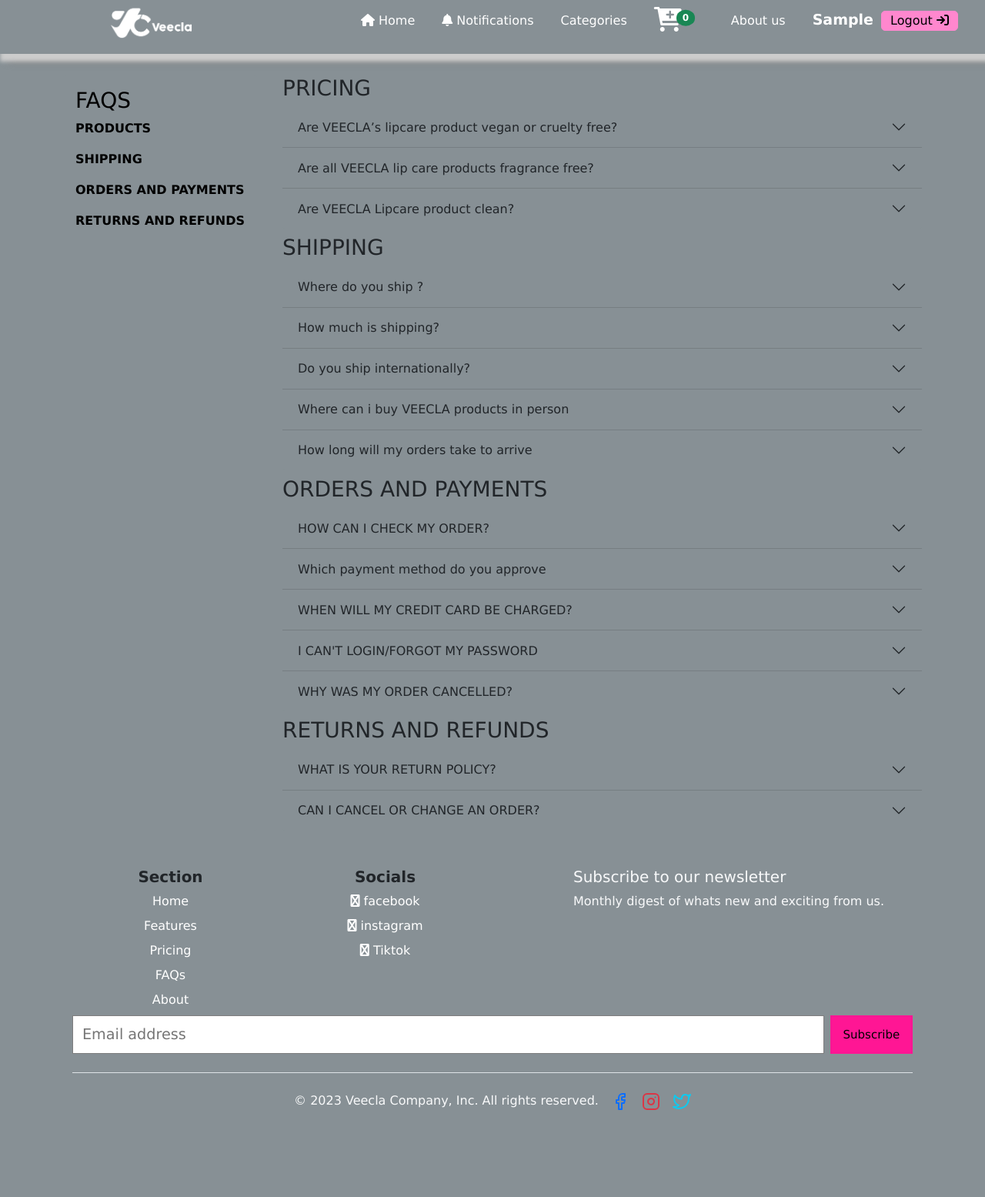
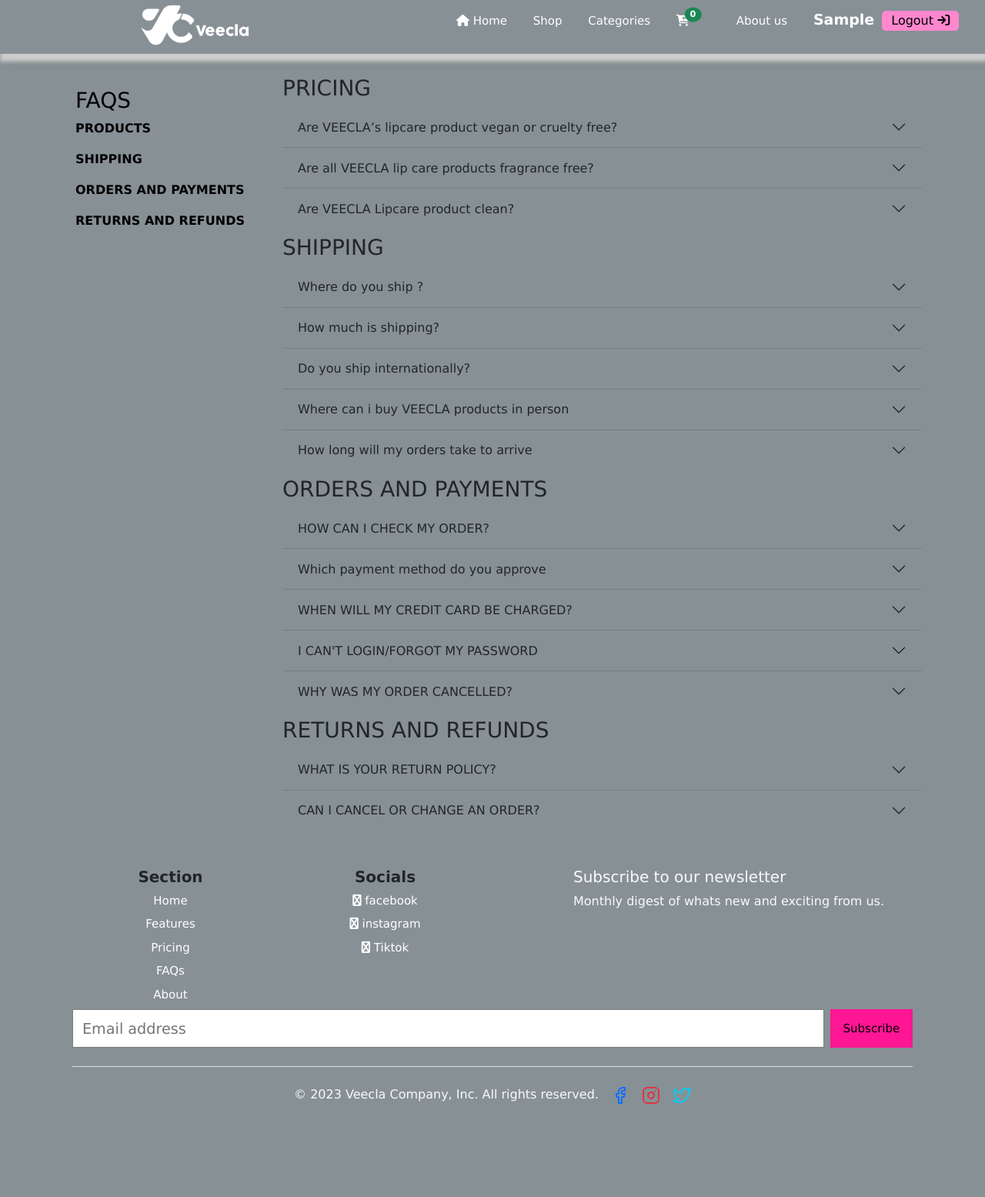
Before and after one commit to Joshuainfluence/veecla, a PHP site: page /veecla/log/faq.php in a window 1280 px wide. Shown: the whole page at 77% size. After the commit the page ends 1434 px from the top, so only its background shows below. Run offline with PHP 8.4, Linux system fonts and the light colour scheme; the visitor is signed in with stand-in values (Sample User, id 1); data that the repository does not hold is empty; some libraries are stand-ins or nearby versions.

Commit message:
successful

```diff
--- a/assets/nav.css
+++ b/assets/nav.css
@@ -32,7 +32,7 @@
 .logo {
     font-weight: 600;
     margin-left: 2%;
-    width: 30%;
+    width: 40%;
     height: auto;
     font-family: Verdana, Geneva, Tahoma, sans-serif;
 }
@@ -44,7 +44,7 @@
 }
 
 .links {
-    width: 70%;
+    width: 60%;
 
 }
 
@@ -60,6 +60,7 @@
 li a {
     text-decoration: none;
     color: #fff;
+    font-size: 15px;
 }
 
 li a:hover {
--- a/header.php
+++ b/header.php
@@ -52,20 +52,25 @@
             </style>
 
             <div class="buttons-tin">
-                <a href="../cart/checkout.php" class="cart-img"><i class="fa fa-cart-plus fa-2x"></i>
+                <style>
+                    span .badge{
+                        font-size: 15px;
+                    }
+                </style>
+                <a href="../cart/checkout.php" class="cart-img"><i class="fa fa-cart-plus fa-1x"></i>
                     <span class="position-relative top-0 start-60 translate-middle badge rounded-circle bg-success">
                         <?= count($rows, COUNT_NORMAL) ?>
                         <span class="visually-hidden">unread messages</span>
                     </span>
                 </a>
 
-                <button class="mobile-nav-toggle" aria-expanded="false" aria-controls=".links"><i class="fa fa-bars fa-2x"></i></button>
+                <button class="mobile-nav-toggle" aria-expanded="false" aria-controls=".links"><i class="fa fa-bars fa-1.5x"></i></button>
             </div>
 
             <div class="links">
                 <ul class="content-list flex ff" id="content-list" data-visible="false">
                     <li><a href="index.php"><i class="fa fa-home"></i> Home</a></li>
-                    <li><a href="#"><i class="fa fa-bell"></i> Notifications</a></li>
+                    <li><a href="#"> Shop</a></li>
                     <li><a href="#">Categories</a>
                         <ul class="drop-menu">
                             <li>
@@ -84,7 +89,7 @@
                         </ul>
                     </li>
                     <li class="carty">
-                        <a href="../cart/checkout.php"><i class="fa fa-cart-plus fa-2x"></i>
+                        <a href="../cart/checkout.php"><i class="fa fa-cart-plus fa-1x"></i>
                             <span class="position-relative top-0 start-60 translate-middle badge rounded-circle bg-success">
                                 <?= count($rows, COUNT_NORMAL) ?>
                                 <span class="visually-hidden">unread messages</span>
```
Also changed, not shown: log/index.php (+19 -3 lines).
